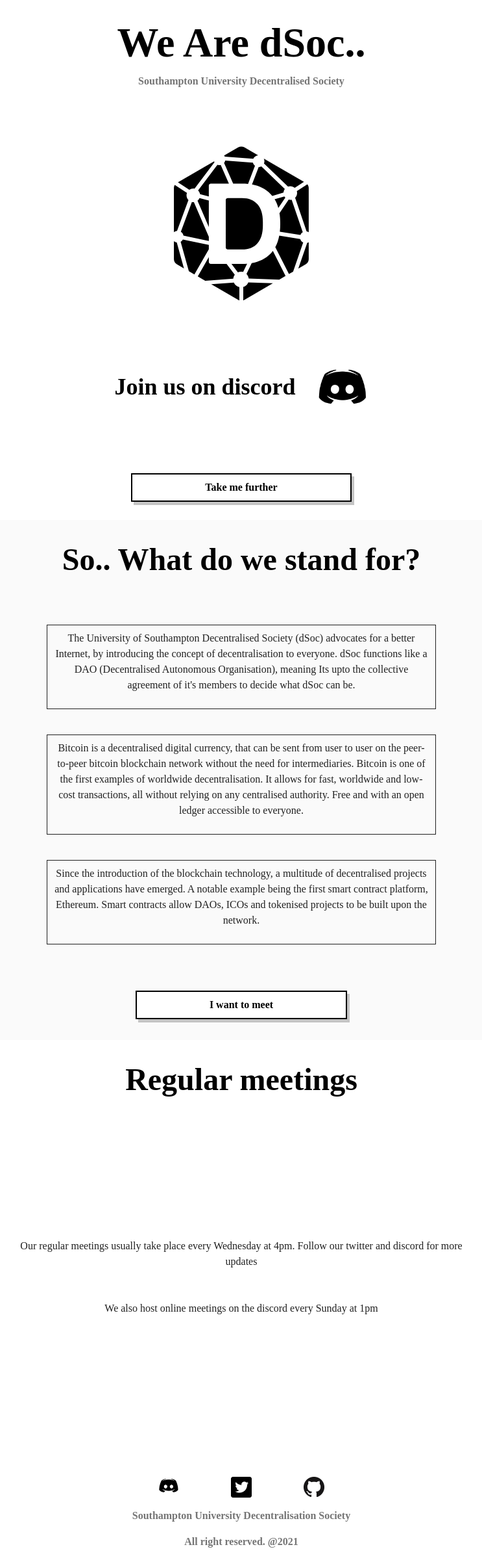
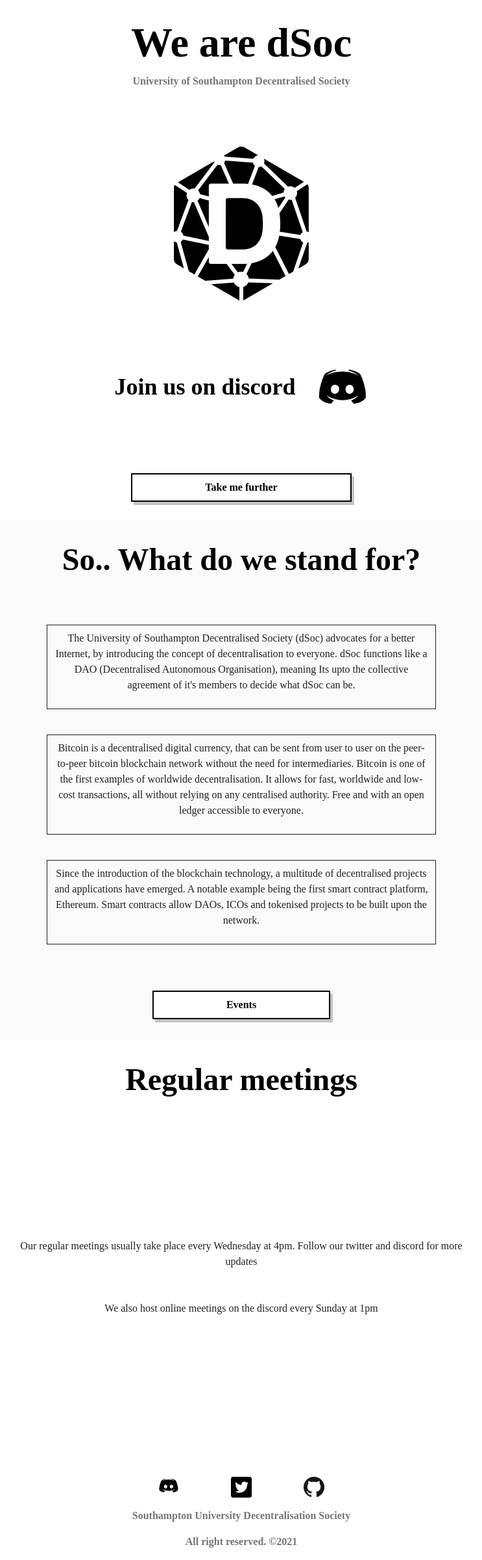
Before and after one commit to soton-dsoc/soton-dsoc-old-web, a React (Create React App) app: page / in a window 1280 px wide. Shown: the whole page at 65% size, without its empty margins (268-1011 px from the left). Built offline with nearby package versions, Linux system fonts and the light colour scheme; what webfontloader would draw is missing.

Commit message:
Small website fixes

```diff
--- a/src/components/AboutScreen/index.jsx
+++ b/src/components/AboutScreen/index.jsx
@@ -22,7 +22,7 @@
                             <BoxPoint text="Bitcoin is a decentralised digital currency, that can be sent from user to user on the peer-to-peer bitcoin blockchain network without the need for intermediaries. Bitcoin is one of the first examples of worldwide decentralisation. It allows for fast, worldwide and low-cost transactions, all without relying on any centralised authority. Free and with an open ledger accessible to everyone." />
                             <BoxPoint text="Since the introduction of the blockchain technology, a multitude of decentralised projects and applications have emerged. A notable example being the first smart contract platform, Ethereum. Smart contracts allow DAOs, ICOs and tokenised projects to be built upon the network." />
                         </Centered>
-                        <CustomButton to="third" text="I want to meet" />
+                        <CustomButton to="third" text="Events" />
                     </Centered>
 
                 </CoreContainer>
--- a/src/components/EventScreen/index.jsx
+++ b/src/components/EventScreen/index.jsx
@@ -31,7 +31,7 @@
                             </a>
                         </IconRow>
                         <Paragraph className="text-center" grey bold>Southampton University Decentralisation Society</Paragraph>
-                        <Paragraph className="text-center" grey bold> All right reserved. @2021</Paragraph>
+                        <Paragraph className="text-center" grey bold>All right reserved. ©{new Date().getFullYear()}</Paragraph>
                     </div>
                 </Centered>
             </StrictContainer>
--- a/src/components/WelcomeScreen/index.jsx
+++ b/src/components/WelcomeScreen/index.jsx
@@ -15,8 +15,8 @@
             <CoreContainer>
                 <VerticalStack className="text-center mx-auto">
                     <div>
-                        <BigText large className="pb-2">We Are dSoc..</BigText>
-                        <Paragraph grey bold>Southampton University Decentralised Society</Paragraph>
+                        <BigText large className="pb-2">We are dSoc</BigText>
+                        <Paragraph grey bold >University of Southampton Decentralised Society</Paragraph>
                     </div>
                     <div>
                         <Logo className="mx-auto d-block" />
```
Also changed, not shown: src/App.jsx (line endings or trailing spaces), 1 other file (tests, documents, lock files or other folders).
